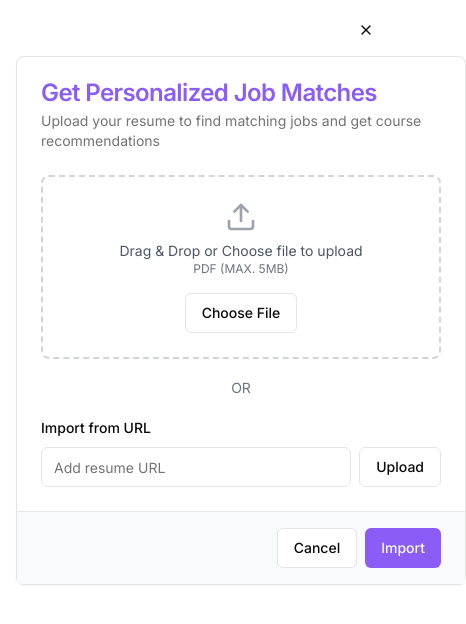
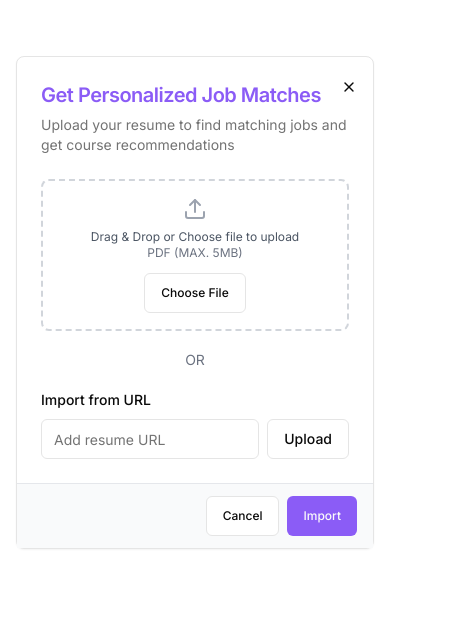
Before and after one commit to 0xrsydn/magicresume-ui, a Next.js app: page /resume-ai in a window 390 px wide. Shown: the top 624 px of the page, 466 px wide, since content can reach past the window. Built offline with nearby package versions, Linux system fonts and the light colour scheme.

Commit message:
modifying responsiveness

```diff
--- a/src/components/ResumeUploadFlow.tsx
+++ b/src/components/ResumeUploadFlow.tsx
@@ -10,7 +10,6 @@ import { Tabs, TabsContent, TabsList, TabsTrigger } from "@/components/ui/tabs";
 import { Input } from "@/components/ui/input";
 import JobSuggestions from './JobSuggestions';
 import CareerGrowthSuggestions from './CareerGrowthSuggestions';
-import { JobSuggestion, CareerGrowthSuggestions as CareerGrowthSuggestionsType } from '../types';
 import { ResumeAnalysisResult } from '../types';
 
 interface ResumeUploadFlowProps {
@@ -56,10 +55,10 @@ const ResumeUploadFlow: React.FC<ResumeUploadFlowProps> = ({ analysisResult }) =
   };
 
   return (
-    <Card className="w-[450px] mx-auto mt-10">
-      <CardHeader>
-        <CardTitle className="text-violet-500">Get Personalized Job Matches</CardTitle>
-        <CardDescription>Upload your resume to find matching jobs and get course recommendations</CardDescription>
+    <Card className="w-full max-w-[450px] mx-auto mt-10 sm:mt-16">
+      <CardHeader className="relative">
+        <CardTitle className="text-violet-500 text-xl sm:text-2xl">Get Personalized Job Matches</CardTitle>
+        <CardDescription className="text-sm sm:text-base">Upload your resume to find matching jobs and get course recommendations</CardDescription>
         <Button variant="ghost" className="absolute top-2 right-2 h-8 w-8 p-0">
           <X className="h-4 w-4" />
         </Button>
@@ -67,9 +66,9 @@ const ResumeUploadFlow: React.FC<ResumeUploadFlowProps> = ({ analysisResult }) =
       <CardContent>
         {step === 1 && (
           <div className="space-y-4">
-            <div className="border-2 border-dashed border-gray-300 rounded-lg p-6 text-center">
-              <Upload className="mx-auto h-8 w-8 text-gray-400" />
-              <p className="mt-2 text-sm text-gray-600">Drag & Drop or Choose file to upload</p>
+            <div className="border-2 border-dashed border-gray-300 rounded-lg p-4 sm:p-6 text-center">
+              <Upload className="mx-auto h-6 w-6 sm:h-8 sm:w-8 text-gray-400" />
+              <p className="mt-2 text-xs sm:text-sm text-gray-600">Drag & Drop or Choose file to upload</p>
               <p className="text-xs text-gray-500">PDF (MAX. 5MB)</p>
               <input
                 id="resume-upload"
@@ -80,7 +79,7 @@ const ResumeUploadFlow: React.FC<ResumeUploadFlowProps> = ({ analysisResult }) =
               />
               <Button
                 variant="outline"
-                className="mt-4"
+                className="mt-3 sm:mt-4 text-xs sm:text-sm"
                 onClick={() => document.getElementById('resume-upload')?.click()}
               >
                 Choose File
@@ -140,16 +139,16 @@ const ResumeUploadFlow: React.FC<ResumeUploadFlowProps> = ({ analysisResult }) =
         )}
       </CardContent>
       {step === 1 && (
-        <div className="flex justify-end items-center px-6 py-4 bg-gray-50 border-t">
+        <div className="flex justify-end items-center px-4 sm:px-6 py-3 sm:py-4 bg-gray-50 border-t">
           <div className="space-x-2">
-            <Button variant="outline">Cancel</Button>
-            <Button className="bg-violet-500 hover:bg-violet-300" onClick={handleImport}>Import</Button>
+            <Button variant="outline" className="text-xs sm:text-sm">Cancel</Button>
+            <Button className="bg-violet-500 hover:bg-violet-300 text-xs sm:text-sm" onClick={handleImport}>Import</Button>
           </div>
         </div>
       )}
       {step === 3 && (
         <CardFooter>
-          <Button className="w-full bg-violet-500 hover:bg-violet-300">Get Personalized Career Advice</Button>
+          <Button className="w-full bg-violet-500 hover:bg-violet-300 text-xs sm:text-sm">Get Personalized Career Advice</Button>
         </CardFooter>
       )}
     </Card>
```
